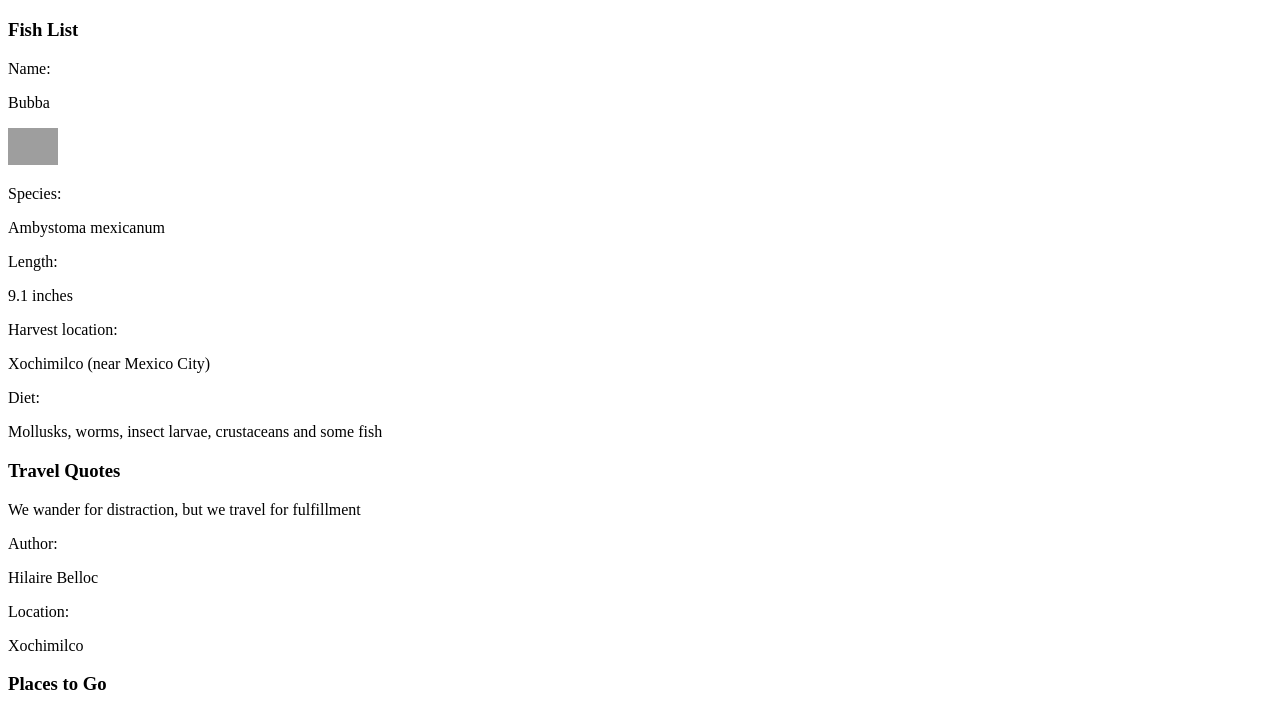
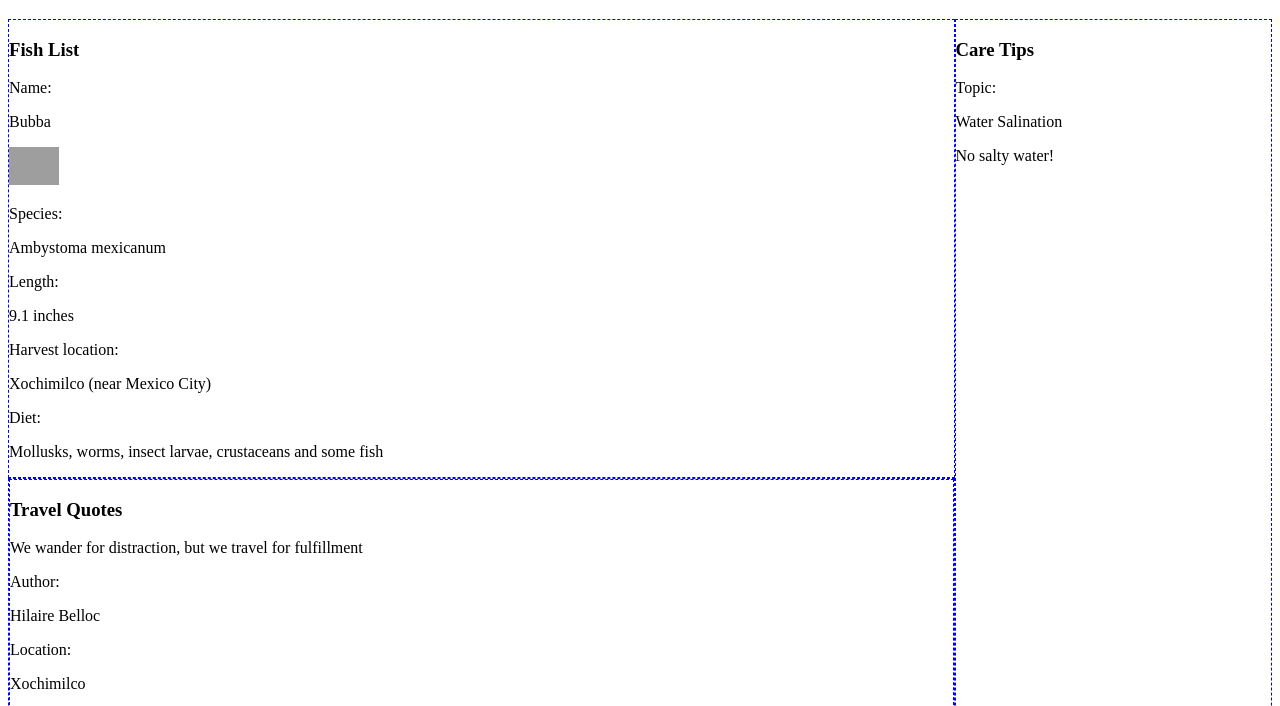
Before and after one commit to dalamcd/martins-aquarium, a plain HTML site: page index.html in a window 1280 px wide. Shown: the part 61-767 px from the top of the page. Drawn offline with Linux system fonts and the light colour scheme; grey boxes are pictures that could not be loaded.

Commit message:
Added flexbox and adjusted formatting; initial layout

```diff
--- a/index.html
+++ b/index.html
@@ -14,6 +14,9 @@
         <header>
             <h1>Martin's Aquarium</h1>
         </header>
+
+        <div class="contentContainer">
+            <div class="contentContainer__left">
 
                 <section class="fishList">
                     <h3>Fish List</h3>
@@ -60,7 +63,9 @@
                     </section>
                 </article>
 
-        <aside class="tipsList">
+            </div>
+
+            <aside class="tipsList contentContainer__right">
                 <h3>Care Tips</h3>
                 <div class="tip">
                     <p>Topic:</p>
@@ -68,7 +73,7 @@
                     <p class="tip__text">No salty water!</p>
                 </div>
             </aside>
-
+        </div>
     </main>
 </body>
 
--- a/styles/main.css
+++ b/styles/main.css
@@ -1,9 +1,19 @@
-#fishtank {}
-
-.fish {}
-
-.fish__name {}
-
 img {
     width: 50px;
 }
+
+.contentContainer {
+    display: flex;
+}
+
+.contentContainer__left {
+    flex: 3;
+}
+
+.contentContainer__right {
+    flex: 1;
+}
+
+section, article, aside {
+    border: 1px dashed blue;
+}
```
Lines whose indentation alone changed are shown as unchanged.
